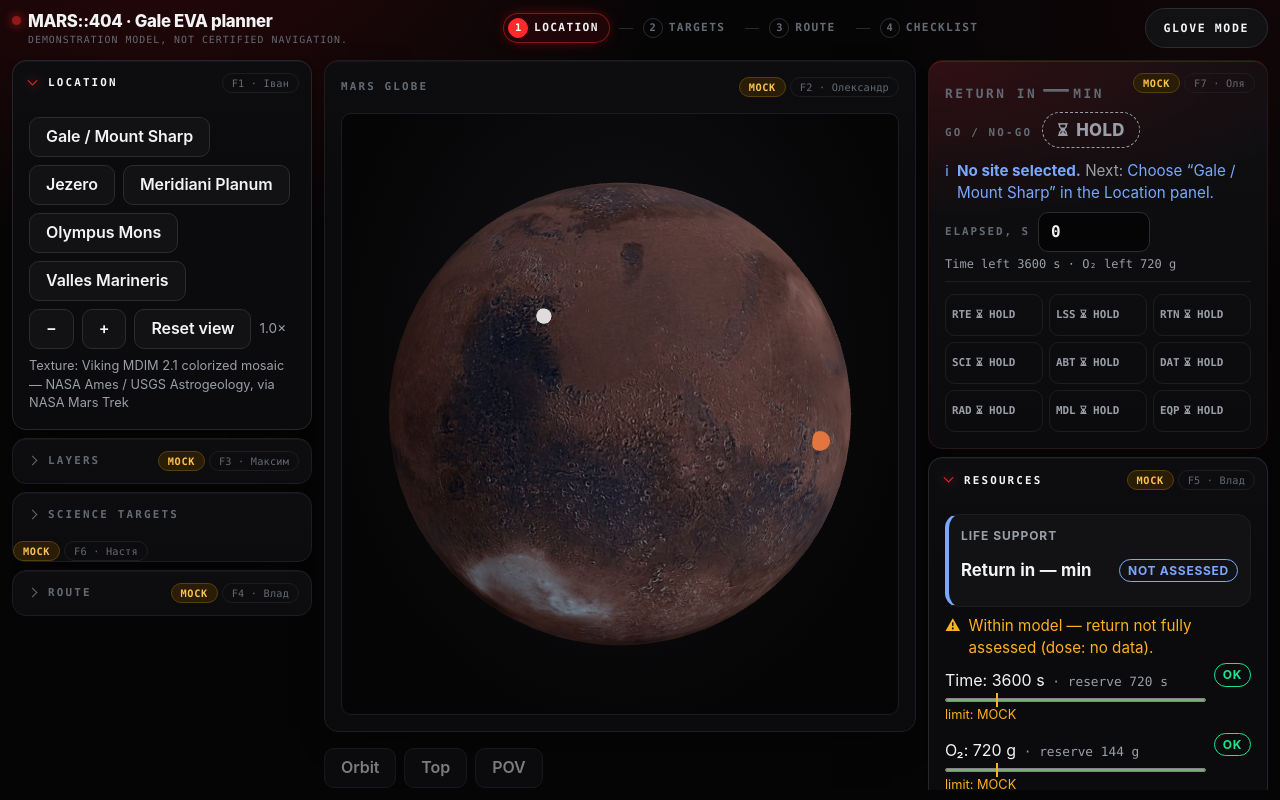
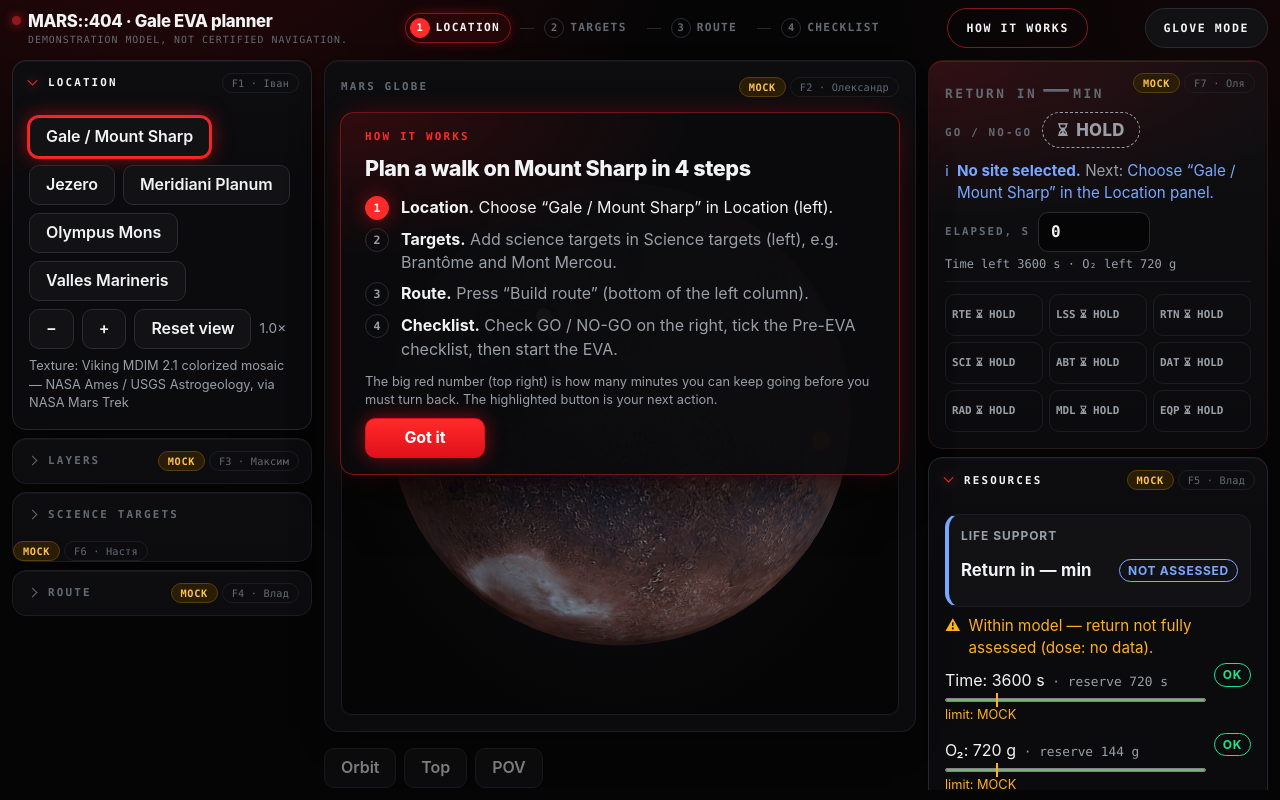
Before and after one commit to xand0dev/mars404, a React (Vite) app: page / in a window 1280 px wide. Built offline with nearby package versions, Linux system fonts and the light colour scheme.

Commit message:
UX: підказка першого візиту «How it works» і підсвітка наступної дії; unit- та E2E-тести

```diff
--- a/src/features/globe/SitePanel.tsx
+++ b/src/features/globe/SitePanel.tsx
@@ -88,6 +88,7 @@ export function SitePanel() {
           <li key={s.id}>
             <button
               type="button"
+              data-site={s.id}
               aria-pressed={s.id === GALE_ID ? site === GALE_ID : previewId === s.id}
               onClick={() => chooseSite(s.id)}
             >
--- /dev/null
+++ b/src/features/hud/Onboarding.tsx
@@ -0,0 +1,53 @@
+// Підказка першого візиту: що це за інструмент і 4 кроки демо. Не модальна — не блокує карту й панелі.
+import { useEffect } from 'react';
+import { STEPS, type PanelStep } from './panelStep';
+
+const HOW: Record<PanelStep, string> = {
+  site: 'Choose “Gale / Mount Sharp” in Location (left).',
+  targets: 'Add science targets in Science targets (left), e.g. Brantôme and Mont Mercou.',
+  route: 'Press “Build route” (bottom of the left column).',
+  checklist: 'Check GO / NO-GO on the right, tick the Pre-EVA checklist, then start the EVA.',
+};
+
+export interface OnboardingProps {
+  step: PanelStep;
+  onClose: () => void;
+}
+
+export function Onboarding({ step, onClose }: OnboardingProps) {
+  const current = STEPS.findIndex((s) => s.id === step);
+  useEffect(() => {
+    const onKey = (e: KeyboardEvent) => {
+      if (e.key === 'Escape') onClose();
+    };
+    window.addEventListener('keydown', onKey);
+    return () => window.removeEventListener('keydown', onKey);
+  }, [onClose]);
+
+  return (
+    <section className="onboarding" role="dialog" aria-modal="false" aria-labelledby="onboarding-title">
+      <p className="onboarding__eyebrow">How it works</p>
+      <h2 id="onboarding-title" className="onboarding__title">
+        Plan a walk on Mount Sharp in 4 steps
+      </h2>
+      <ol className="onboarding__steps">
+        {STEPS.map((s, i) => (
+          <li key={s.id} className={i < current ? 'is-done' : i === current ? 'is-current' : undefined} aria-current={i === current ? 'step' : undefined}>
+            <span className="onboarding__n" aria-hidden="true">
+              {i < current ? '✔' : i + 1}
+            </span>
+            <span>
+              <strong>{s.label}.</strong> {HOW[s.id]}
+            </span>
+          </li>
+        ))}
+      </ol>
+      <p className="onboarding__note">
+        The big red number (top right) is how many minutes you can keep going before you must turn back. The highlighted button is your next action.
+      </p>
+      <button type="button" className="ui-btn--primary onboarding__close" onClick={onClose}>
+        Got it
+      </button>
+    </section>
+  );
+}
--- a/src/features/hud/Shell.tsx
+++ b/src/features/hud/Shell.tsx
@@ -3,10 +3,12 @@
 // Колонки прокручуються самі, сторінка — ні (≥ 1200 px). Вужче — одна колонка: HUD → карта → план → стан.
 // Панелі в колонках згортаються; відкриті ті, що потрібні для наступного кроку (T24).
 // Glove mode (F7-AC9, SPEC §7.14): лише HUD і карта, решта — у «More panels».
-import { useMemo, useState, type ReactNode } from 'react';
+import { useCallback, useMemo, useState, type ReactNode } from 'react';
 import { useMission } from '../../store/useMission';
 import { PanelGroupContext, type PanelGroup } from '../../ui';
 import { GloveContext, readGlove, writeGlove } from './glove';
+import { Onboarding } from './Onboarding';
+import { readOnboarded, writeOnboarded } from './onboardingStore';
 import { STEPS, isPanelOpen, panelStep, togglePanel, type PanelOverrides } from './panelStep';
 
 export interface ShellProps {
@@ -25,6 +27,13 @@ export function Shell({ hud, map, side, status }: ShellProps) {
     setGlove(next);
     writeGlove(next);
   };
+
+  // Перший візит — підказка «як це працює»; потім її відкриває кнопка в шапці.
+  const [help, setHelp] = useState(() => !readOnboarded());
+  const closeHelp = useCallback(() => {
+    setHelp(false);
+    writeOnboarded();
+  }, []);
 
   const step = useMission((s) => panelStep(s));
   const [overrides, setOverrides] = useState<PanelOverrides>({
@@ -78,12 +87,18 @@ export function Shell({ hud, map, side, status }: ShellProps) {
               </li>
             ))}
           </ol>
+          <button type="button" className="shell__help" aria-expanded={help} onClick={() => (help ? closeHelp() : setHelp(true))}>
+            How it works
+          </button>
           <button type="button" className="shell__glove" aria-pressed={glove} onClick={toggle}>
             Glove mode
           </button>
         </header>
         <div className="shell__hud">{hud}</div>
-        <main className="shell__map">{map}</main>
+        <main className="shell__map">
+          {help && <Onboarding step={step} onClose={closeHelp} />}
+          {map}
+        </main>
         {glove ? (
           <details className="shell__more">
             <summary>More panels</summary>
--- /dev/null
+++ b/src/features/hud/onboardingStore.ts
@@ -0,0 +1,19 @@
+// Перший візит: коротка підказка «що тут робити» (UX). Стан — лише localStorage, як glove mode; store не змінюється.
+export const ONBOARDED_KEY = 'mars404.onboarded';
+
+/** Сховище недоступне (приватне вікно) — показуємо підказку щоразу, це не ламає роботу. */
+export function readOnboarded(): boolean {
+  try {
+    return localStorage.getItem(ONBOARDED_KEY) === '1';
+  } catch {
+    return false;
+  }
+}
+
+export function writeOnboarded(): void {
+  try {
+    localStorage.setItem(ONBOARDED_KEY, '1');
+  } catch {
+    // не зберегли — підказка з'явиться знову після перезавантаження
+  }
+}
--- a/src/features/hud/shell.css
+++ b/src/features/hud/shell.css
@@ -90,3 +90,38 @@
   border-color: rgb(255 42 42 / 0.45);
   box-shadow: 0 -18px 28px -12px rgb(0 0 0 / 0.9), 0 0 22px -10px rgb(224 16 26 / 0.8);
 }
+
+/* ── Перший візит: підказка «How it works» (не модальна, поверх верху карти) ── */
+.shell__help { flex: none; font-family: var(--font-mono); font-size: 0.72rem; font-weight: 700; text-transform: uppercase; letter-spacing: 0.14em; border-radius: 999px; padding: 0 18px; background: transparent; }
+.shell__help[aria-expanded='true'] { border-color: rgb(255 42 42 / 0.5); color: var(--text); }
+.shell__map { position: relative; }
+.onboarding {
+  position: relative; z-index: 5; display: grid; gap: var(--space-2);
+  padding: var(--space-4) var(--space-5); border-radius: var(--radius);
+  background: radial-gradient(500px 200px at 0% 0%, rgb(224 16 26 / 0.18), transparent 70%), rgb(11 11 13 / 0.96);
+  border: 1px solid rgb(255 42 42 / 0.4); box-shadow: 0 24px 48px -16px #000, 0 0 30px -12px rgb(224 16 26 / 0.8);
+}
+@media (min-width: 1200px) {
+  /* На десктопі — картка поверх верхньої частини карти, не зсуває компонування. */
+  .onboarding { position: absolute; top: 52px; left: 50%; transform: translateX(-50%); width: min(560px, calc(100% - 32px)); }
+}
+.onboarding__eyebrow { margin: 0; font-family: var(--font-mono); font-size: var(--fs-label); font-weight: 700; letter-spacing: 0.2em; text-transform: uppercase; color: var(--accent); }
+.onboarding__title { margin: 0; font-size: 1.35rem; font-weight: 800; letter-spacing: -0.02em; }
+.onboarding__steps { list-style: none; margin: var(--space-1) 0 0; padding: 0; display: grid; gap: var(--space-2); }
+.onboarding__steps li { display: grid; grid-template-columns: auto minmax(0, 1fr); gap: var(--space-3); align-items: start; color: var(--text-muted); }
+.onboarding__steps li strong { color: var(--text); }
+.onboarding__steps li.is-current { color: var(--text); }
+.onboarding__n { display: inline-grid; place-items: center; width: 24px; height: 24px; border-radius: 50%; border: 1px solid var(--border); font-family: var(--font-mono); font-size: 0.72rem; font-weight: 700; }
+.onboarding__steps li.is-current .onboarding__n { background: var(--accent); border-color: var(--accent); color: #fff; box-shadow: var(--accent-glow); }
+.onboarding__steps li.is-done .onboarding__n { border-color: #0f5a37; background: var(--ok-bg); color: var(--ok); }
+.onboarding__note { margin: var(--space-1) 0 0; font-size: var(--fs-small); color: var(--text-muted); }
+.onboarding__close { justify-self: start; min-width: 120px; }
+
+/* ── Наступна дія підсвічена на кожному кроці: червоне кільце, що «дихає» (без руху при reduced motion). ── */
+@keyframes next-action { 0%, 100% { box-shadow: 0 0 0 2px rgb(255 42 42 / 0.9), 0 0 18px 2px rgb(224 16 26 / 0.55); } 50% { box-shadow: 0 0 0 2px rgb(255 42 42 / 0.5), 0 0 6px 0 rgb(224 16 26 / 0.3); } }
+.shell--step-site [data-site='gale'],
+.shell--step-route .route-build:not(:disabled),
+.shell--step-checklist .gonogo__btn {
+  border-color: var(--accent); animation: next-action 1.8s ease-in-out infinite;
+  box-shadow: 0 0 0 2px rgb(255 42 42 / 0.9), 0 0 18px 2px rgb(224 16 26 / 0.55);
+}
```
Also changed, not shown: 3 other files (tests, documents, lock files or other folders).
